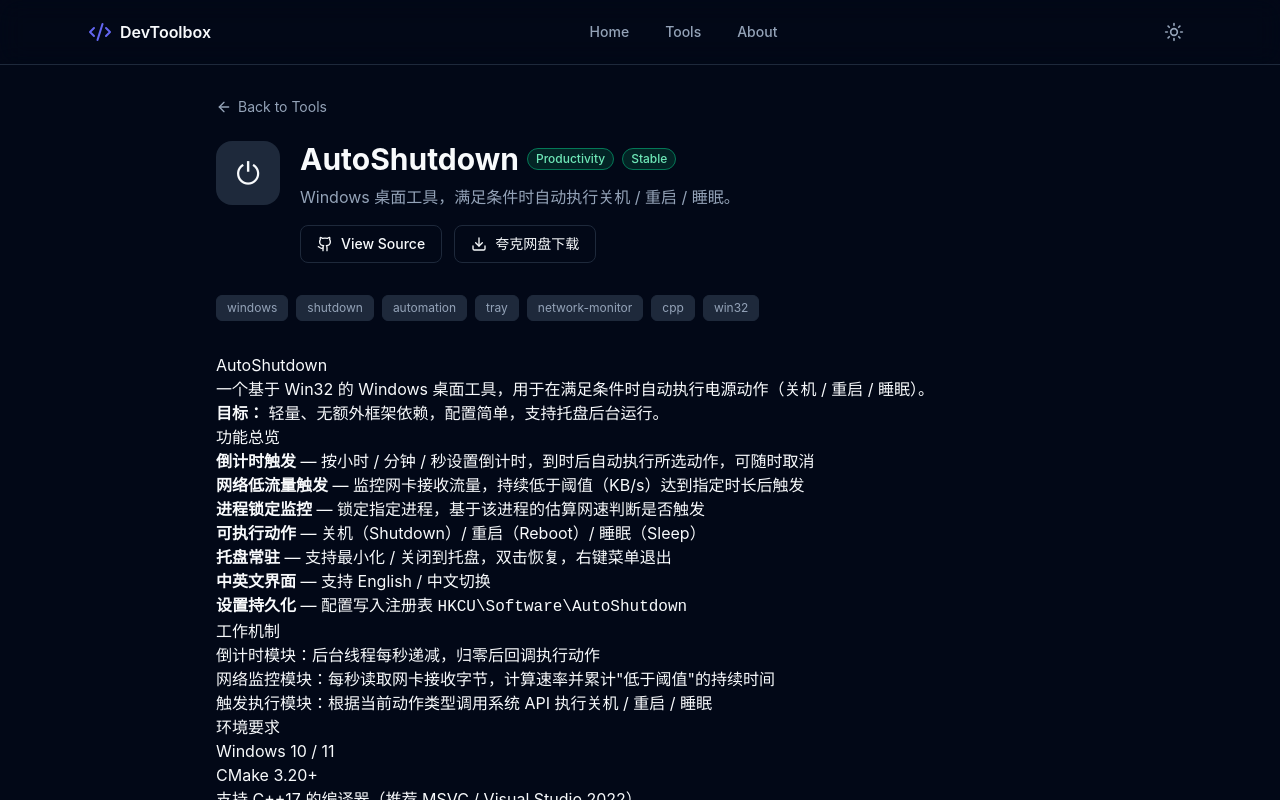
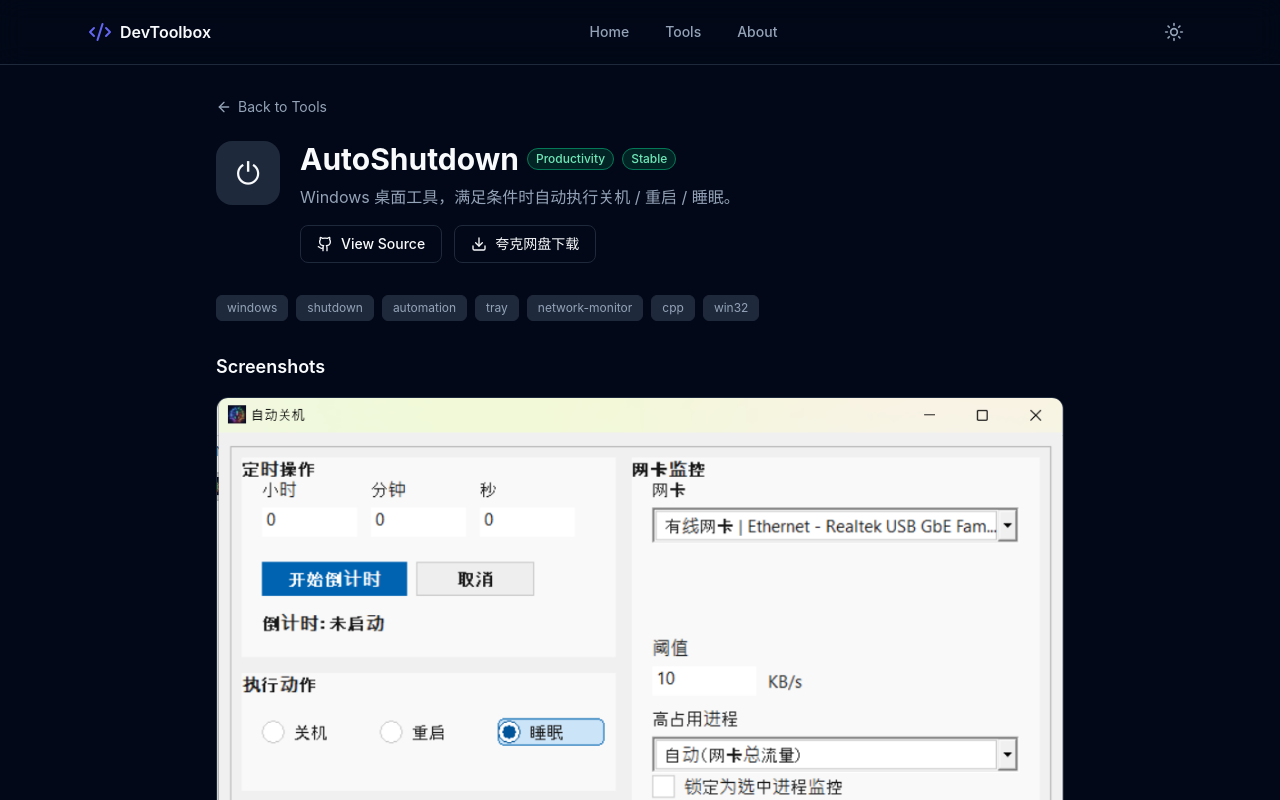
Before and after one commit to JavenChen777/peronal_site, a Next.js app: page /tools/auto-shutdown in a window 1280 px wide. Shown: the top 800 px of the page. Built offline with nearby package versions, Linux system fonts and the light colour scheme.

Commit message:
Add screenshots support to tool detail page and include initial screenshot

```diff
--- a/src/app/tools/[slug]/page.tsx
+++ b/src/app/tools/[slug]/page.tsx
@@ -131,6 +131,24 @@ export default function ToolDetailPage({ params }: PageProps): JSX.Element {
         </div>
       )}
 
+      {/* Screenshots */}
+      {tool.screenshots && tool.screenshots.length > 0 && (
+        <div className="mb-8">
+          <h2 className="text-foreground mb-4 text-lg font-semibold">Screenshots</h2>
+          <div className="grid gap-4">
+            {tool.screenshots.map((src, i) => (
+              // eslint-disable-next-line @next/next/no-img-element
+              <img
+                key={i}
+                src={src}
+                alt={`${tool.name} screenshot ${i + 1}`}
+                className="border-border w-full rounded-xl border object-contain shadow-sm"
+              />
+            ))}
+          </div>
+        </div>
+      )}
+
       {/* Long description */}
       {tool.longDescription && (
         <article className="prose prose-slate dark:prose-invert mb-12 max-w-none">
--- a/src/data/tools.ts
+++ b/src/data/tools.ts
@@ -43,6 +43,7 @@ C++ · Win32 API · CMake`,
     downloadUrl: 'https://pan.quark.cn/s/91952b402970',
     status: 'stable',
     featured: true,
+    screenshots: ['/screenshots/screen_shot.png'],
   },
 ];
 
```
Also changed, not shown: public/screenshots/screen_shot.png (added).
